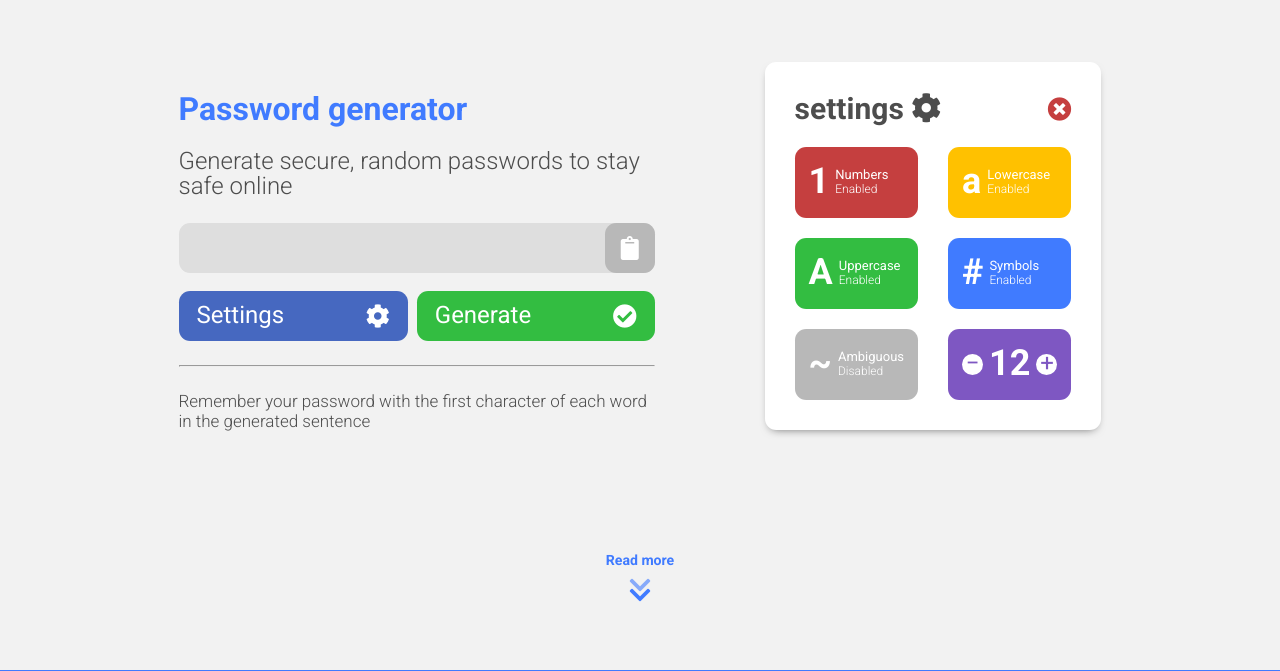
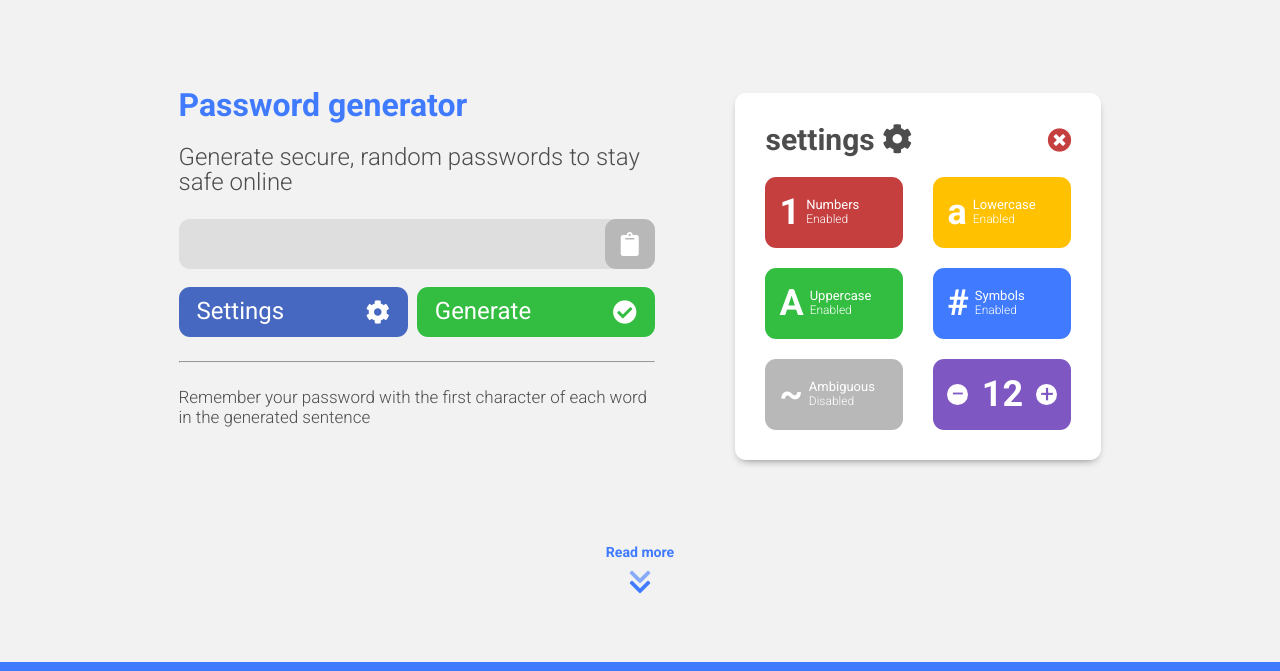
Before and after one commit to rouanis5/password-generator, a website built with Parcel: page src/index.html in a window 1280 px wide. Both pictures are taken after a click on the button "Settings". Shown: the part 129-800 px from the top of the page. Built offline with nearby package versions, Linux system fonts and the light colour scheme.

Commit message:
edit settingsPanel style
removing position absolute in  screens, +center in Y-axe

```diff
--- a/src/scss/pages/_header.scss
+++ b/src/scss/pages/_header.scss
@@ -10,15 +10,13 @@ header {
             display: block;
             margin-top: 24px;
             @include mq($lg) {
-                margin-top: 10px;
+                margin-top: 0;
                 width: -$w-leftBox + 100;
-                padding-top: -$w-leftBox + 100;
-                position: relative;
+                padding: 4.4% 0;
                 .settings {
-                    position: absolute;
-                    top: 0;
-                    right: 0;
-                    margin-top: 0 !important;
+                    width: 90%;
+                    max-width: $mq-settings;
+                    margin-inline: auto 0;
                 }
             }
         }
```
